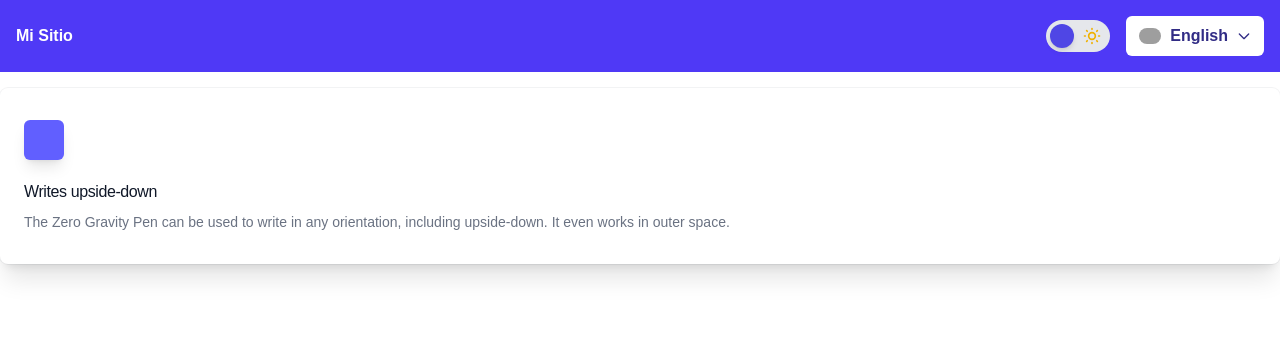
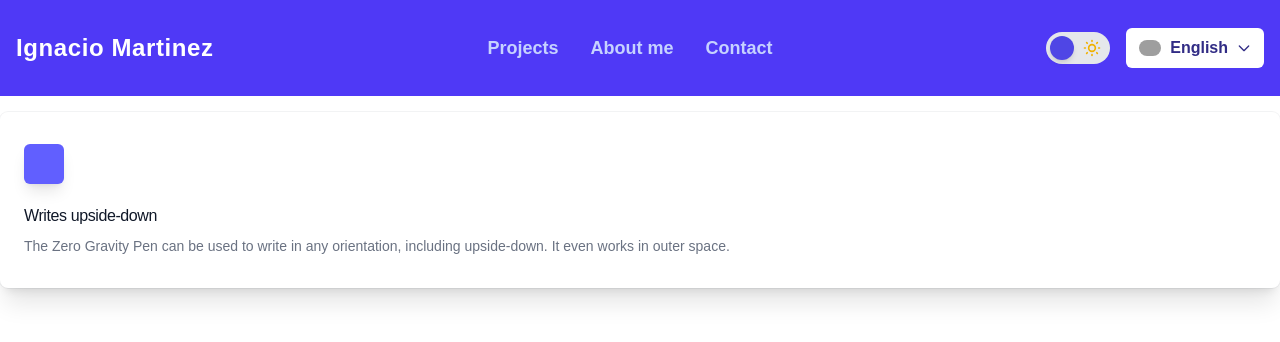
Before and after one commit to martinezdap25/portfolio-igna-martinez, a Next.js app: page /en in a window 1280 px wide. Shown: the top 342 px of the page. Built offline with nearby package versions, Linux system fonts and the light colour scheme; grey boxes are pictures that could not be loaded.

Commit message:
Header casi 100 implementado

```diff
--- a/src/app/[lang]/layout.tsx
+++ b/src/app/[lang]/layout.tsx
@@ -2,6 +2,7 @@ import '../globals.css'
 import { ReactNode } from 'react'
 import Header from '@/components/header/Header'
 import { ThemeProvider } from '@/components/theme/ThemeProvider'
+import { getDictionary } from '@/app/[lang]/dictionaries'
 
 export async function generateStaticParams() {
   return [{ lang: 'en' }, { lang: 'es' }]
@@ -15,12 +16,13 @@ export default async function RootLayout({
   params: Promise<{ lang: 'en' | 'es' }>
 }) {
   const { lang } = await params
+  const dict = await getDictionary(lang)
 
   return (
     <html lang={lang} suppressHydrationWarning>
       <body>
         <ThemeProvider attribute="class">
-          <Header lang={lang} />
+          <Header lang={lang} dict={dict} />
           {children}
         </ThemeProvider>
       </body>
--- a/src/app/[lang]/page.tsx
+++ b/src/app/[lang]/page.tsx
@@ -1,6 +1,6 @@
 export default function Page() {
   return (
-    <main>
+    <main className='max-w-7xl'>
       <div className="bg-white dark:bg-gray-800 rounded-lg px-6 py-8 ring shadow-xl ring-gray-900/5 mt-4 transition-colors duration-300">
         <div>
           <span className="inline-flex items-center justify-center rounded-md bg-indigo-500 p-2 shadow-lg">
--- a/src/components/header/Header.tsx
+++ b/src/components/header/Header.tsx
@@ -2,14 +2,32 @@
 
 import DarkModeToggle from './DarkModeToggle'
 import LanguageDropdown from './LanguageDropdown'
+import Logo from './Logo'
+import Navbar from './Navbar'
 
-export default function Header({ lang }: { lang: string }) {
+export default function Header({
+    lang,
+    dict,
+}: {
+    lang: string
+    dict: { nav: { projects: string; about: string; contact: string } }
+}) {
     return (
-        <header className="flex items-center justify-between p-4 bg-indigo-600 dark:bg-gray-900 text-white">
-            <h1 className="font-bold">Mi Sitio</h1>
-            <div className="flex items-center gap-4">
-                <DarkModeToggle />
-                <LanguageDropdown currentLang={lang} />
+        <header className="h-24 bg-indigo-600 dark:bg-gray-900 text-white">
+            <div className="max-w-7xl mx-auto h-full flex items-center justify-between px-4">
+                {/* Logo a la izquierda */}
+                <Logo />
+
+                {/* Navbar centrado */}
+                <div className="flex-1 flex justify-center">
+                    <Navbar dict={dict.nav} />
+                </div>
+
+                {/* Controles a la derecha */}
+                <div className="flex items-center gap-4">
+                    <DarkModeToggle />
+                    <LanguageDropdown currentLang={lang} />
+                </div>
             </div>
         </header>
     )
--- a/src/components/header/Navbar.tsx
+++ b/src/components/header/Navbar.tsx
@@ -1,27 +1,29 @@
-'use client';
+'use client'
 
 const navLinks = [
     { href: '#projects', key: 'projects' },
     { href: '#about', key: 'about' },
     { href: '#contact', key: 'contact' },
-];
+] as const
 
-// eslint-disable-next-line @typescript-eslint/no-explicit-any
-export default function Navbar({ dict }: { dict: any }) {
+type NavKey = typeof navLinks[number]['key']
+type NavDict = Record<NavKey, string>
+
+export default function Navbar({ dict }: { dict: NavDict }) {
     return (
-        <nav className="hidden md:flex gap-6">
+        <nav className="hidden md:flex gap-8">
             {navLinks.map(({ href, key }) => (
                 <a
                     key={href}
                     href={href}
-                    className={`relative cursor-pointer text-base font-medium transition-colors duration-300 group
-            text-gray-200 hover:text-indigo-400 dark:text-gray-700 dark:hover:text-indigo-600
-          `}
+                    className="relative text-lg font-semibold transition-colors duration-300 group
+                     text-indigo-200 hover:text-indigo-500
+                     dark:text-white dark:hover:text-indigo-300"
                 >
-                    {dict.nav[key]}
-                    <span className="absolute left-0 -bottom-0.5 h-[2px] bg-indigo-500 w-0 group-hover:w-full transition-all duration-300" />
+                    {dict[key]}
+                    <span className="absolute left-0 -bottom-1 h-[2px] bg-indigo-400 dark:bg-indigo-300 w-0 group-hover:w-full transition-all duration-300" />
                 </a>
             ))}
         </nav>
-    );
+    )
 }
```
